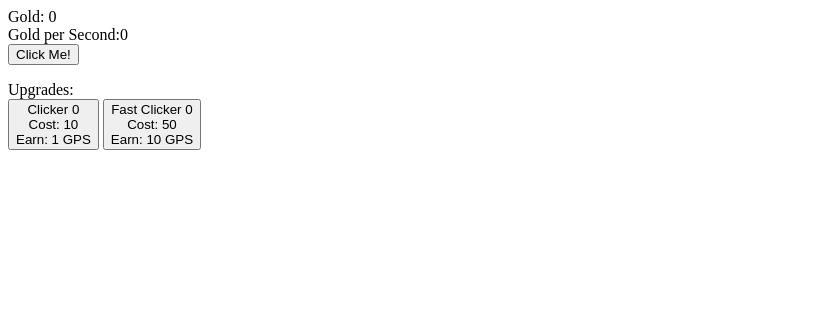
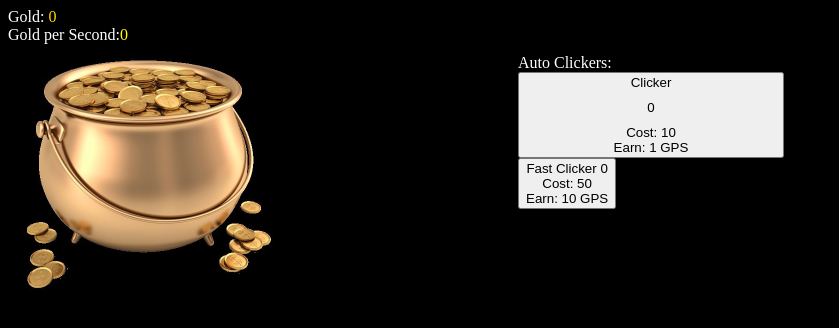
Before and after one commit to Nanarki/IdleClickerTesting, a plain HTML site: page index.html in a window 1280 px wide. Shown: the whole page, without its empty margins (0-839 px from the left). Drawn offline with Linux system fonts and the light colour scheme.

Commit message:
Basic layout changes

```diff
--- a/index.html
+++ b/index.html
@@ -3,11 +3,23 @@
 		<link rel="stylesheet" type="text/css" href="interface.css" />
 	</head>
 	<body>
-		Gold: <span id="gold">0</span><br>
-		Gold per Second:<span id="gps">0</span><br>
-		<button type="button" onClick="giveGold(1)">Click Me!</button>
-		<p>
-		Upgrades:<br>
+		<div id="Stats">
+			Gold: <span id="gold">0</span><br>
+			Gold per Second:<span id="gps" >0</span><br>
+		</div>
+
+		<div id="ManualClick">
+		<!-- Clicker and it's upgrades will go here-->
+		<image src ="images/gold3.png" id="goldClick" onClick="giveGold(1)" alt="Click Me!" width=260px height=240px>
+		</div>
+
+		<!-- GPS Upgrades will go here -->
+		<div id="Upgrades">
+		</div>
+
+		<div id="clickers">
+		<!-- Auto clickers belong here -->
+		Auto Clickers:<br>
 
 		<!--//Basic clicker upgrade - Power 1-->
 		<button type="button" onClick="buyClicker()">
@@ -24,6 +36,7 @@
 		Cost: <span id= "fastClickerCost">0</span>
 		<br>
 		Earn: 10 GPS</button>
+		</div>
 
 
 		<script type="text/javascript" src="main.js"></script>
--- a/interface.css
+++ b/interface.css
@@ -0,0 +1,31 @@
+body {
+	background-color: black;
+	color: white;
+}
+
+#gold {
+	color: gold;
+
+}
+
+#gps {
+	color: yellow;
+}
+
+#ManualClick {
+	    float: left;
+    padding: 10px;
+	width: 230px;
+}
+
+#Upgrades {
+	    float: left;
+    padding: 10px;
+	width: 230px;
+}
+
+#clickers {
+	    float: left;
+    padding: 10px;
+	width: 230px;
+}
--- a/main.js
+++ b/main.js
@@ -16,10 +16,10 @@ document.getElementById("fastClickerCost").innerHTML = fastClickerCost;
 //function for adding gold
 function giveGold(number){
 	gold = gold + number;
-	document.getElementById("gold").innerHTML = gold;
+	document.getElementById("gold").innerHTML = Math.round(gold);
 };
 
-//Function for first upgrade
+//Function for first Clicker
 function buyClicker(){
 	var clickerCost = Math.floor(10 * Math.pow(1.1,clickers));
 	if (gold >= clickerCost){
@@ -32,7 +32,7 @@ function buyClicker(){
 	calculateGPS();
 };
 
-//Function for second Upgrade
+//Function for second Clicker
 function buyFastClicker(){
 	var fastClickerCost = Math.floor(50 * Math.pow(1.1,fastClickers));
 	if (gold >= fastClickerCost){
```
Also changed, not shown: images/gold3.png (added).
